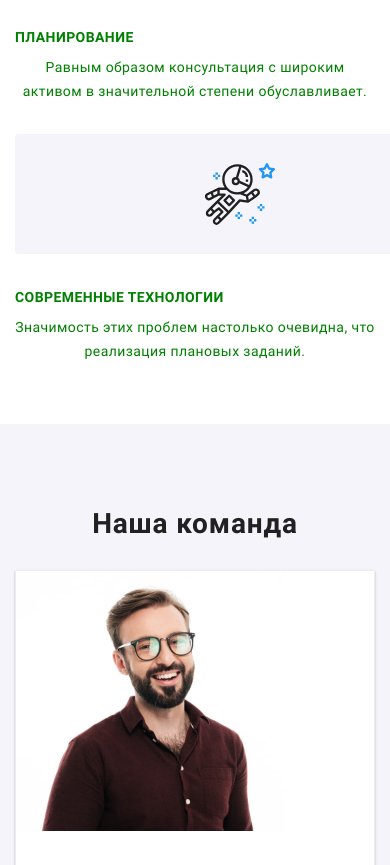
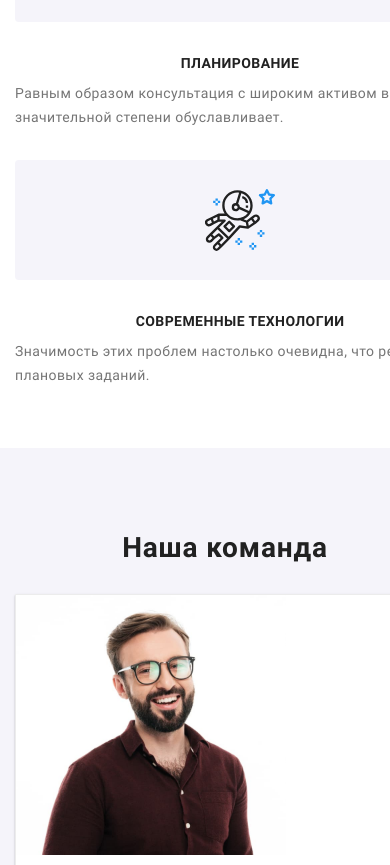
Before and after one commit to chudvskaja/first-attemp-hw-08, a plain HTML site: page index.html in a window 390 px wide. Shown: the part 1135-2000 px from the top of the page. Drawn offline with nearby package versions, Linux system fonts and the light colour scheme.

Commit message:
отредактирована мобильная версия

```diff
--- a/sass/components/_container.scss
+++ b/sass/components/_container.scss
@@ -19,6 +19,11 @@
   }
 
   &-header {
+    @media screen and (max-width: 767px) {
+      padding-top: 16px;
+      padding-bottom: 16px;
+    }
+
     @media screen and (min-width: 768px) {
       display: flex;
     }
--- a/sass/components/_features-item.scss
+++ b/sass/components/_features-item.scss
@@ -1,5 +1,5 @@
 .features-item {
-  /* display: block; */
+  display: block;
 
   @media screen and (min-width: 768px) {
     width: calc((100% - 4 * 15px) / 2);
--- a/sass/components/_features.scss
+++ b/sass/components/_features.scss
@@ -33,8 +33,8 @@
     text-transform: uppercase;
 
     @media screen and (max-width: 767px) {
-      display: inline-block;
-      color: green;
+      text-align: center;
+      width: 450px;
     }
   }
 
@@ -49,10 +49,7 @@
     margin-bottom: 0;
 
     @media screen and (max-width: 767px) {
-      display: inline-block;
-
-      text-align: center;
-      color: green;
+      width: 450px;
     }
   }
 }
--- a/sass/components/_footer.scss
+++ b/sass/components/_footer.scss
@@ -7,6 +7,10 @@
   font-size: 14px;
   line-height: 1.71;
   letter-spacing: 0.03em;
+
+  @media screen and (max-width: 767px) {
+    width: 450px;
+  }
 
   @media screen and (max-width: 1199px) {
     text-align: center;
--- a/sass/components/_our-team.scss
+++ b/sass/components/_our-team.scss
@@ -2,6 +2,10 @@
   padding-top: 60px;
   padding-bottom: 60px;
   background-color: #f5f4fa;
+
+  @media screen and (max-width: 767px) {
+    width: 450px;
+  }
 
   @media screen and (min-width: 1200px) {
     padding-top: 94px;
--- a/sass/components/_permanent-clients.scss
+++ b/sass/components/_permanent-clients.scss
@@ -2,6 +2,10 @@
   padding-top: 60px;
   padding-bottom: 60px;
   background-color: $primaryBgColor;
+
+  @media screen and (max-width: 767px) {
+    width: 450px;
+  }
 
   @media screen and (min-width: 1200px) {
     padding-top: 94px;
```
Also changed, not shown: sass/main.css, sass/portfolio.css, 2 other files.
